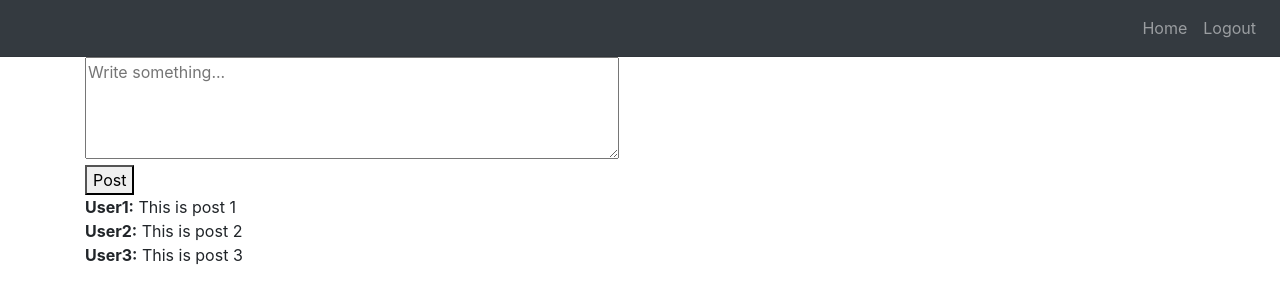
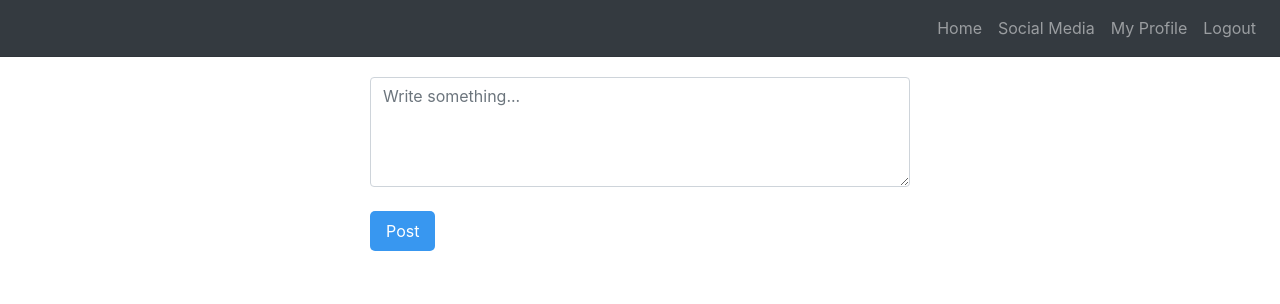
Before and after one commit to cfglondon24/Team-7, a Flask app: page /social-media in a window 1280 px wide. Shown: the top 304 px of the page. Run offline with Flask 3, Linux system fonts and the light colour scheme; a user stored in the database is signed in; some libraries are stand-ins or nearby versions.

Commit message:
Update everything gg

```diff
--- a/website/templates/base.html
+++ b/website/templates/base.html
@@ -25,6 +25,12 @@
                 {% if user.is_authenticated %}
                 <li class="nav-item">
                     <a class="nav-link" href="/">Home</a>
+                </li>
+                <li class="nav-item">
+                    <a class="nav-link" href="/social-media">Social Media</a>
+                </li>
+                <li class="nav-item">
+                    <a class="nav-link" href="/profile">My Profile</a>
                 </li>
                 <li class="nav-item">
                     <a class="nav-link" href="/logout">Logout</a>
--- a/website/templates/profile.html
+++ b/website/templates/profile.html
@@ -63,6 +63,7 @@
         <img src="profile_picture.jpg" alt="Profile Picture" class="profile-picture">
         <h1>{{ user.first_name}}</h1>
         <p>{{ user.email }}</p>
+        <p>{{ user.role }}</p>
         <p>{{ user.location }}</p>
     </div>
 
--- a/website/templates/socialMedia.html
+++ b/website/templates/socialMedia.html
@@ -2,48 +2,118 @@
 {% block title %}Social Media{% endblock %}
 
 {% block content %}
-    <form id="postForm">
-        <textarea id="postContent" placeholder="Write something..." rows="4" cols="50"></textarea><br>
-        <button type="submit">Post</button>
-    </form>
+    <div class="container">
+        <div class="posts">
+            <!-- New post form -->
+            <form id="postForm" method="POST">
+                <textarea id="caption" placeholder="Write something..." class="form-control" rows="4" cols="50"></textarea><br>
+                <button type="submit" class="btn btn-primary">Post</button>
+            </form>
 
-    <!-- Existing posts -->
-    <div id="postsContainer">
-        <!-- Posts will be dynamically added here -->
+            <!-- Existing posts -->
+            {% for post in posts %}
+                <div class="post">
+                    <div class="post-header">
+                        <span>{{ post.user.first_name }}</span>
+                    </div>
+                    <div class="post-caption">{{ post.caption }}</div>
+                    <div class="post-comments" style="display: none;">
+                        <ul>
+                            {% for comment in post.comments %}
+                                <li><strong>{{ comment.user.first_name }}</strong>: {{ comment.comment }}</li>
+                            {% endfor %}
+                        </ul>
+                    </div>
+                    <button class="see-comments">See Comments</button>
+                </div>
+            {% endfor %}
+        </div>
     </div>
-
-    <script>
-        // Dummy data for demonstration purposes
-        var posts = [
-            { user: "User1", content: "This is post 1" },
-            { user: "User2", content: "This is post 2" },
-            { user: "User3", content: "This is post 3" }
-        ];
-
-        // Function to display existing posts
-        function displayPosts() {
-            var postsContainer = document.getElementById("postsContainer");
-            postsContainer.innerHTML = "";
-
-            posts.forEach(function(post) {
-                var postDiv = document.createElement("div");
-                postDiv.classList.add("post");
-                postDiv.innerHTML = "<strong>" + post.user + ":</strong> " + post.content;
-                postsContainer.appendChild(postDiv);
-            });
+    <style>
+        .container {
+            max-width: 600px;
+            margin: auto;
         }
 
-        // Function to handle form submission
-        document.getElementById("postForm").addEventListener("submit", function(event) {
-            event.preventDefault();
-            var postContent = document.getElementById("postContent").value;
-            var newPost = { user: "User", content: postContent }; // Assuming the user is always the same for simplicity
-            posts.push(newPost);
-            displayPosts();
-            document.getElementById("postContent").value = ""; // Clear the textarea after posting
+        .posts {
+            margin-top: 20px;
+        }
+
+        .post {
+            border: 1px solid #ddd;
+            margin-bottom: 20px;
+            background-color: #fff;
+            border-radius: 5px;
+        }
+
+        .post-header {
+            padding: 10px;
+            display: flex;
+            align-items: center;
+        }
+
+        .post-header img {
+            width: 30px;
+            height: 30px;
+            border-radius: 50%;
+            margin-right: 10px;
+        }
+
+        .post-caption {
+            padding: 10px;
+        }
+
+        .post-comments {
+            padding: 10px;
+        }
+
+        .post-comments ul {
+            list-style-type: none;
+            padding: 0;
+        }
+
+        .post-comments ul li {
+            margin-bottom: 5px;
+        }
+
+        /* New post form */
+        #postForm {
+            margin-bottom: 20px;
+        }
+
+        #postContent {
+            width: calc(100% - 80px); /* Adjust the width as needed */
+            margin-bottom: 10px;
+            padding: 10px;
+            border: 1px solid #ddd;
+            border-radius: 5px;
+        }
+
+        #postForm button {
+            padding: 8px 16px;
+            background-color: #3897f0;
+            color: #fff;
+            border: none;
+            border-radius: 5px;
+            cursor: pointer;
+        }
+
+        #postForm button:hover {
+            background-color: #3578e5;
+        }
+    </style>
+    <script>
+        document.addEventListener("DOMContentLoaded", function() {
+            const seeButtons = document.querySelectorAll(".see-comments");
+
+            seeButtons.forEach(button => {
+                button.addEventListener("click", function() {
+                    const commentsSection = this.previousElementSibling;
+                    commentsSection.style.display = commentsSection.style.display === "none" ? "block" : "none";
+                });
+            });
         });
+    </script>
 
-        // Initial display of posts
-        displayPosts();
-    </script>
+
 {% endblock %}
--- a/website/views.py
+++ b/website/views.py
@@ -38,13 +38,6 @@
 def home():
     return render_template("home.html", user=current_user)
 
-@views.route('/admin', methods=['GET'])
-@login_required
-def admin():
-    # user = current_user
-    # if user.
-    return render_template("admin.html", user=current_user)
-
 @views.route('/profile', methods=['GET'])
 @login_required
 def profile():
@@ -53,12 +46,13 @@
 @views.route('/social-media', methods=['GET', 'POST'])
 @login_required
 def social_media():
+    posts = Post.query.all()
     if request.method == 'POST':
         caption = request.form.get('caption')
-        image = request.form.get('image')
-        new_post = Post(caption=caption, image=image, user=current_user.id)
+        # image = request.form.get('image')
+        new_post = Post(caption=caption, user=current_user.id)
         db.session.add(new_post)
         db.session.commit()
         flash('Note added!', category='success')
 
-    return render_template("socialMedia.html", user=current_user)
+    return render_template("socialMedia.html", user=current_user, posts=posts)
```
Also changed, not shown: website/templates/admin.html (deleted, +0 -10 lines), instance/database.db (deleted), website/database.db.
